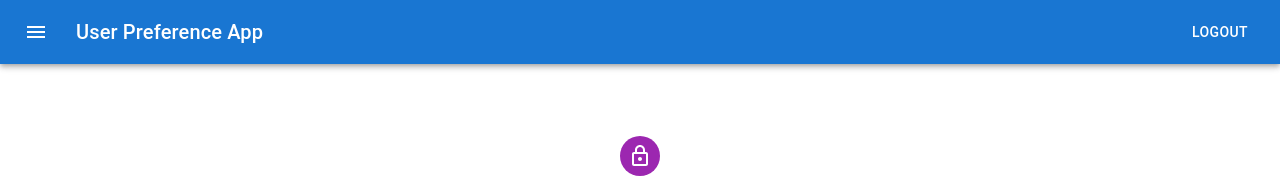
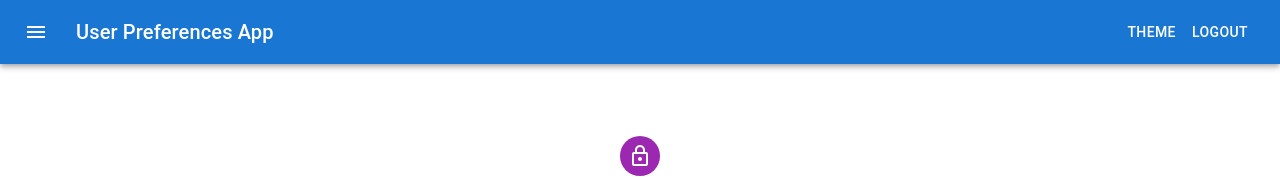
Before and after one commit to send2abhishek/user-preferences, a React (Create React App) app in the folder client/: page /register in a window 1280 px wide. Shown: the top 178 px of the page. Built offline with nearby package versions, Linux system fonts and the light colour scheme.

Commit message:
feat: Add theme menu

```diff
--- a/client/src/components/header/index.jsx
+++ b/client/src/components/header/index.jsx
@@ -1,9 +1,14 @@
 import React, { useEffect, useState } from "react";
-import AppBar from "@mui/material/AppBar";
-import Box from "@mui/material/Box";
-import Toolbar from "@mui/material/Toolbar";
-import Typography from "@mui/material/Typography";
-import Button from "@mui/material/Button";
+import {
+  AppBar,
+  Box,
+  Toolbar,
+  Button,
+  Typography,
+  Menu,
+  MenuItem,
+} from "@mui/material/";
+
 import IconButton from "@mui/material/IconButton";
 import MenuIcon from "@mui/icons-material/Menu";
 
@@ -12,6 +17,15 @@ import { useLocation } from "react-router-dom";
 export default function ButtonAppBar() {
   const { pathname } = useLocation();
   const [showHeader, setShowHeader] = useState(true);
+
+  const [anchorEl, setAnchorEl] = React.useState(null);
+  const open = Boolean(anchorEl);
+  const handleClick = (event) => {
+    setAnchorEl(event.currentTarget);
+  };
+  const handleClose = () => {
+    setAnchorEl(null);
+  };
 
   useEffect(() => {
     if (pathname === "/") {
@@ -38,8 +52,36 @@ export default function ButtonAppBar() {
             <MenuIcon />
           </IconButton>
           <Typography variant="h6" component="div" sx={{ flexGrow: 1 }}>
-            User Preference App
+            User Preferences App
           </Typography>
+          <Button
+            id="demo-positioned-button"
+            aria-controls={open ? "demo-positioned-menu" : undefined}
+            aria-haspopup="true"
+            aria-expanded={open ? "true" : undefined}
+            onClick={handleClick}
+            color="inherit"
+          >
+            Theme
+          </Button>
+          <Menu
+            id="demo-positioned-menu"
+            aria-labelledby="demo-positioned-button"
+            anchorEl={anchorEl}
+            open={open}
+            onClose={handleClose}
+            anchorOrigin={{
+              vertical: "top",
+              horizontal: "right",
+            }}
+            transformOrigin={{
+              vertical: "top",
+              horizontal: "right",
+            }}
+          >
+            <MenuItem onClick={handleClose}>Primary</MenuItem>
+            <MenuItem onClick={handleClose}>Dark</MenuItem>
+          </Menu>
           <Button color="inherit">Logout</Button>
         </Toolbar>
       </AppBar>
```
Also changed, not shown: client/package.json (+4 -4 lines).
